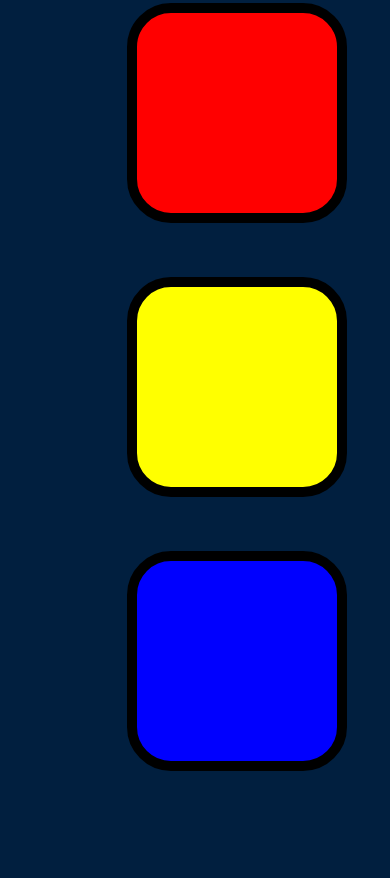
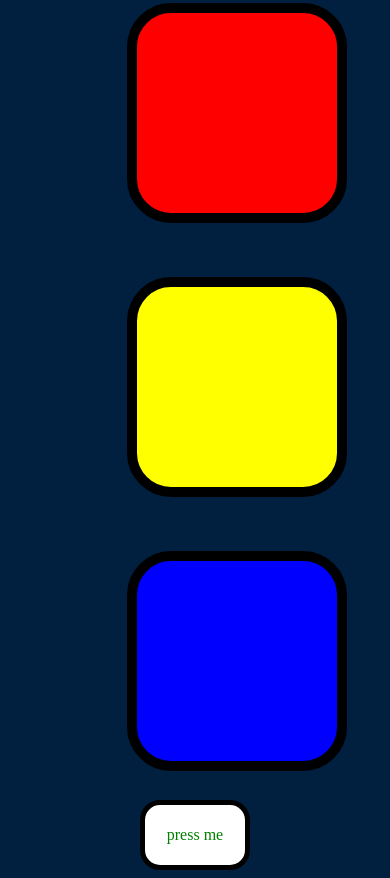
Before and after one commit to subhankarmaji/Simon_game, a plain HTML site: page index.html in a window 390 px wide. Shown: the part 477-1355 px from the top of the page. Before the commit the page ends 1285 px from the top, so only its background shows below. Drawn offline with nearby package versions, Linux system fonts and the light colour scheme.

Commit message:
update for mobile use

```diff
--- a/game.js
+++ b/game.js
@@ -10,6 +10,13 @@ $(document).on("keydown",function(){
         started = true;
     }
 
+});
+$(".button").click(function(){
+    if(!started){
+        $("h1").text("Level "+level);
+        nextSequence();
+        started = true;
+    }
 });
 
 
--- a/index.html
+++ b/index.html
@@ -34,6 +34,9 @@
     </div>
 
   </div>
+  <div class = "button">
+    <p>press me</p>
+  </div>
   <script src="https://ajax.googleapis.com/ajax/libs/jquery/3.5.1/jquery.min.js"></script>
   <script src="game.js"></script>
 </body>
--- a/styles.css
+++ b/styles.css
@@ -51,3 +51,21 @@ body {
   box-shadow: 0 0 20px white;
   background-color: grey;
 }
+
+.button{
+  margin:auto;
+  height:60px;
+  width:100px;
+  color:green;
+  background-color: white;
+  display: flex;
+  align-items: center;
+  justify-content: center;
+  border-radius: 20px;
+  border:5px solid black;
+
+
+}
+.button:hover{
+  background-color: aquamarine;
+}
```
Also changed, not shown: details.txt (deleted).
